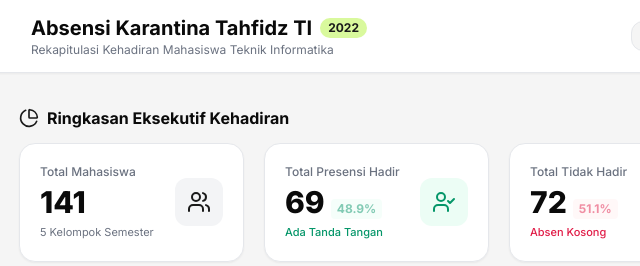
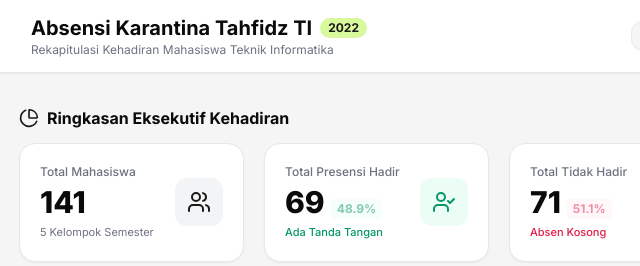
Before and after one commit to ahnfsdqi/Dashboard_Data_Tahfidz, a plain HTML site: page index.html in a window 1280 px wide. Shown: the top 266 px of the page, 269-909 px from the left. Drawn offline with nearby package versions, Linux system fonts and the light colour scheme.

Commit message:
Update index.html

```diff
--- a/index.html
+++ b/index.html
@@ -204,7 +204,7 @@
                         <div>
                             <p class="text-[11px] sm:text-xs font-medium text-brand-textMuted">Total Tidak Hadir</p>
                             <div class="flex items-baseline space-x-1.5 mt-1">
-                                <h3 class="text-2xl sm:text-3xl font-extrabold text-brand-textPrimary count-up" data-target="72">0</h3>
+                                <h3 class="text-2xl sm:text-3xl font-extrabold text-brand-textPrimary count-up" data-target="71">0</h3>
                                 <span class="text-[10px] sm:text-xs font-bold text-rose-600 bg-rose-50 px-1.5 py-0.5 rounded animate-pulse">51.1%</span>
                             </div>
                             <p class="text-[10px] sm:text-[11px] text-rose-600 font-medium mt-1">Absen Kosong</p>
```
